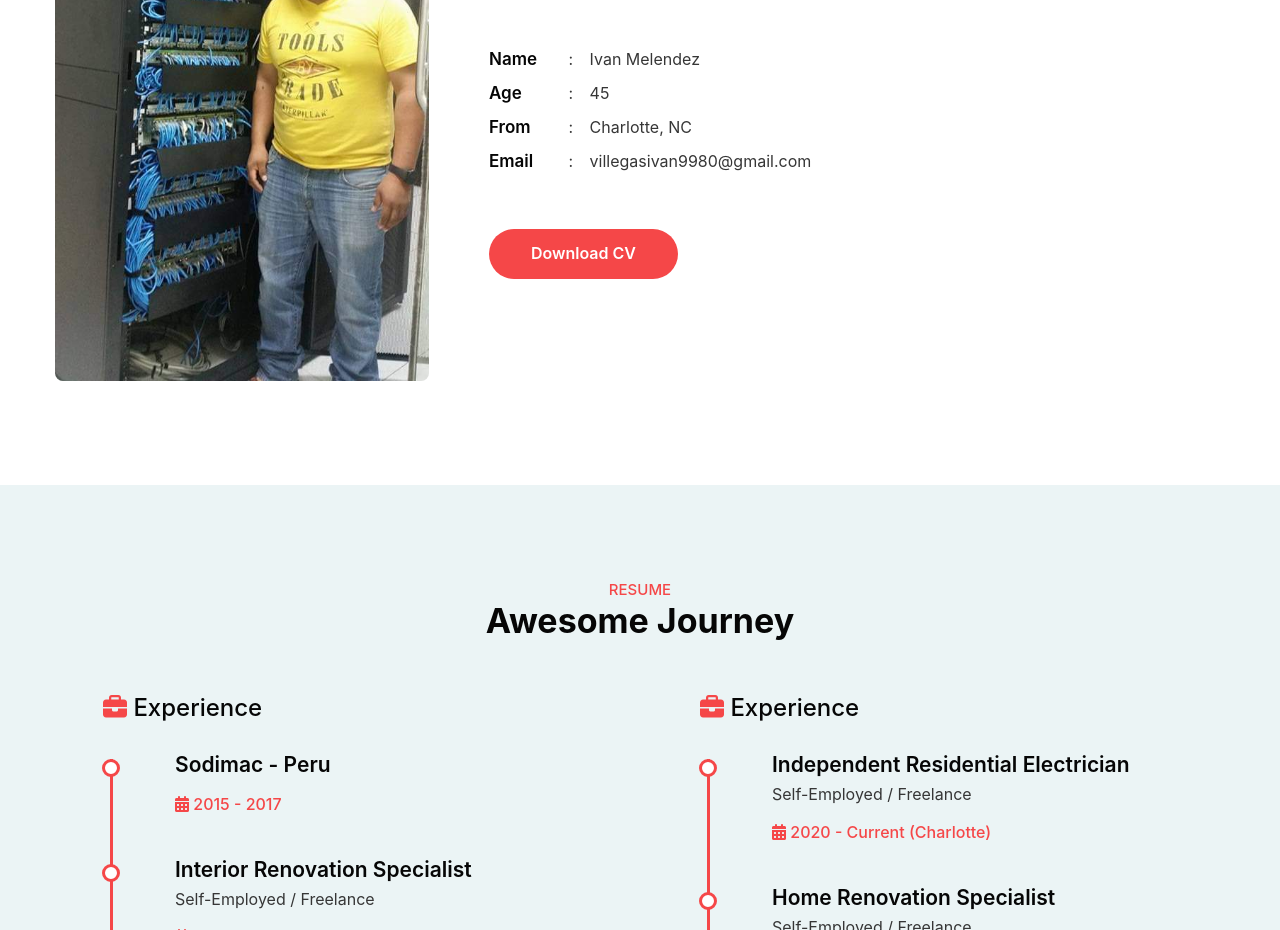
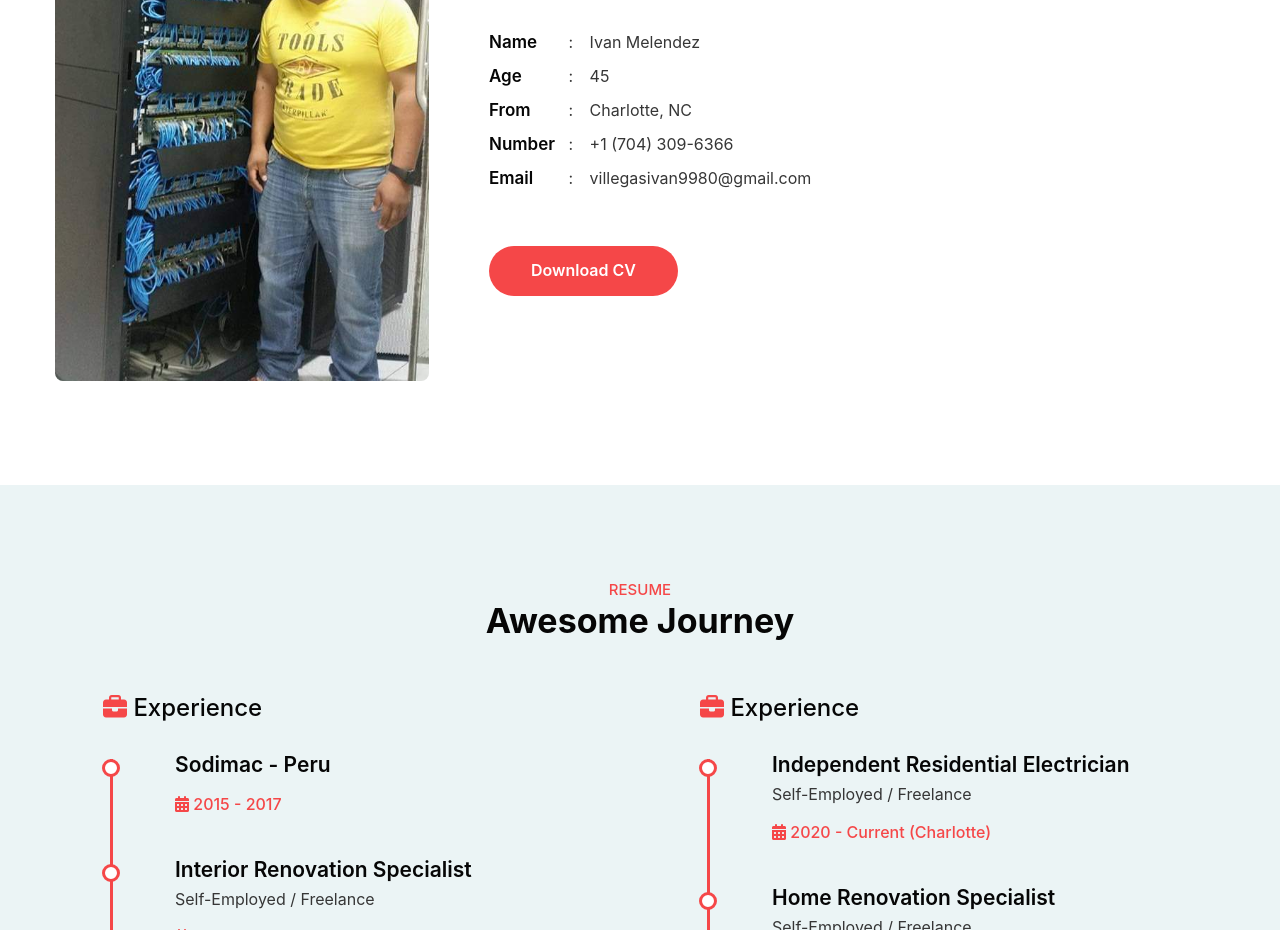
Before and after one commit to IvanMelendezVi/web, a plain HTML site: page index.html in a window 1280 px wide. Shown: the part 1725-2655 px from the top of the page. Drawn offline with nearby package versions, Linux system fonts and the light colour scheme; no server answers.

Commit message:
Update index.html

```diff
--- a/index.html
+++ b/index.html
@@ -239,6 +239,7 @@
                         <li class="nav-item">
                             <a class="nav-link" href="mailto:villegasivan9980@gmail.com">Contact</a>
                         </li>
+
                     </ul>
 
                 </div>
@@ -411,6 +412,13 @@
                                 <p>Charlotte, NC</p>
                             </li>
                         </ul>
+                         <ul class="single-info">
+                            <li class="name-style">Number</li>
+                            <li>:</li>
+                            <li>
+                                <p>+1 (704) 309-6366</p>
+                            </li>
+                        </ul>
                         <ul class="single-info">
                             <li class="name-style">Email</li>
                             <li>:</li>
@@ -418,6 +426,7 @@
                                 <p><a href="mailto:villegasivan9980@gmail.com"> villegasivan9980@gmail.com</p>
                             </li>
                         </ul>
+
                     </div>
                     <a href="#download" class="btn btn-style mt-5">Download CV</a>
                 </div>
@@ -596,7 +605,7 @@
           <img class="card-img-bottom d-block w-100 fixed-img" src="images/g5.jpg" alt="Card image cap">
           <span class="overlay__hover"></span>
           <span class="hover-content">
-            <span class="title"></span>
+
 
           </span>
         </a>
```
